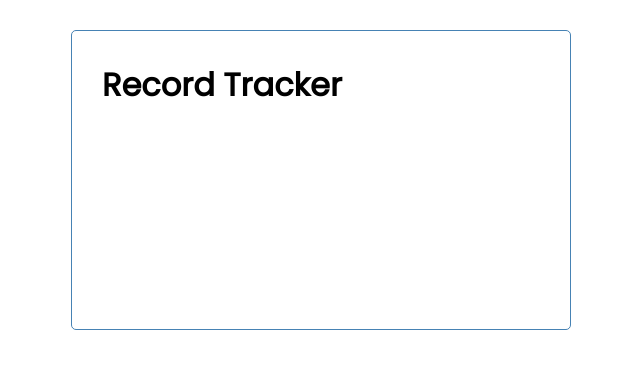
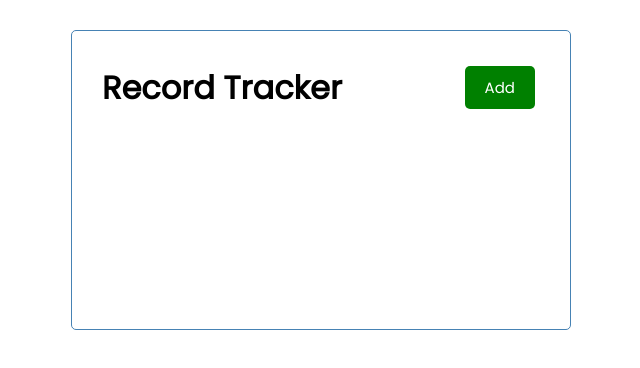
Before and after one commit to christinakerr/learning-angular, an Angular app in the folder client/: page / in a window 1280 px wide. Shown: the top 368 px of the page, without its empty margins (319-959 px from the left). Built offline with nearby package versions, Linux system fonts and the light colour scheme.

Commit message:
Built button component

```diff
--- a/client/src/app/components/button/button.component.html
+++ b/client/src/app/components/button/button.component.html
@@ -1 +1 @@
-<p>button works!</p>
+<button [ngStyle]="{'background-color': color}" class="btn">{{ text }}</button>
--- a/client/src/app/components/button/button.component.ts
+++ b/client/src/app/components/button/button.component.ts
@@ -1,4 +1,4 @@
-import { Component, OnInit } from '@angular/core';
+import { Component, OnInit, Input } from '@angular/core';
 
 @Component({
   selector: 'app-button',
@@ -6,6 +6,8 @@
   styleUrls: ['./button.component.css']
 })
 export class ButtonComponent implements OnInit {
+  @Input() text!: string;
+  @Input() color!: string;
 
   constructor() { }
 
--- a/client/src/app/components/header/header.component.html
+++ b/client/src/app/components/header/header.component.html
@@ -1,3 +1,4 @@
 <header>
     <h1>{{ title }}</h1>
+    <app-button color="green" text="Add"></app-button>
 </header>
```
